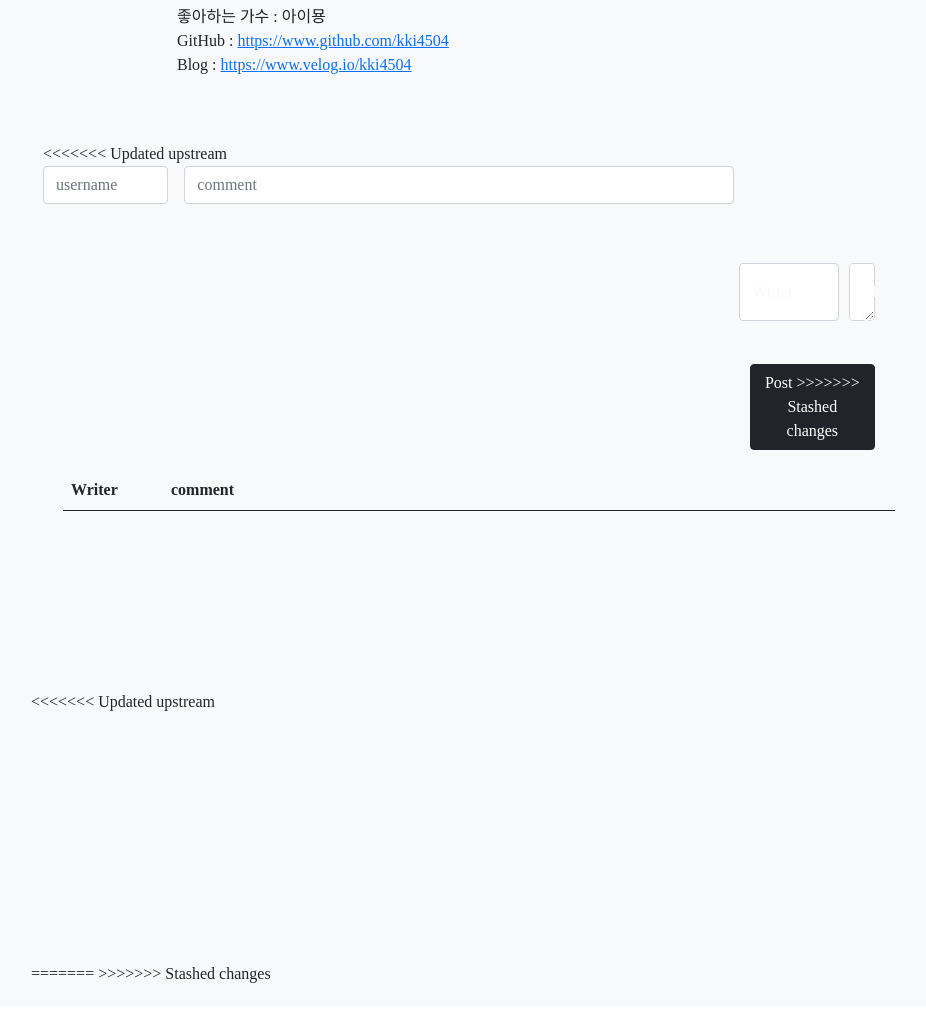
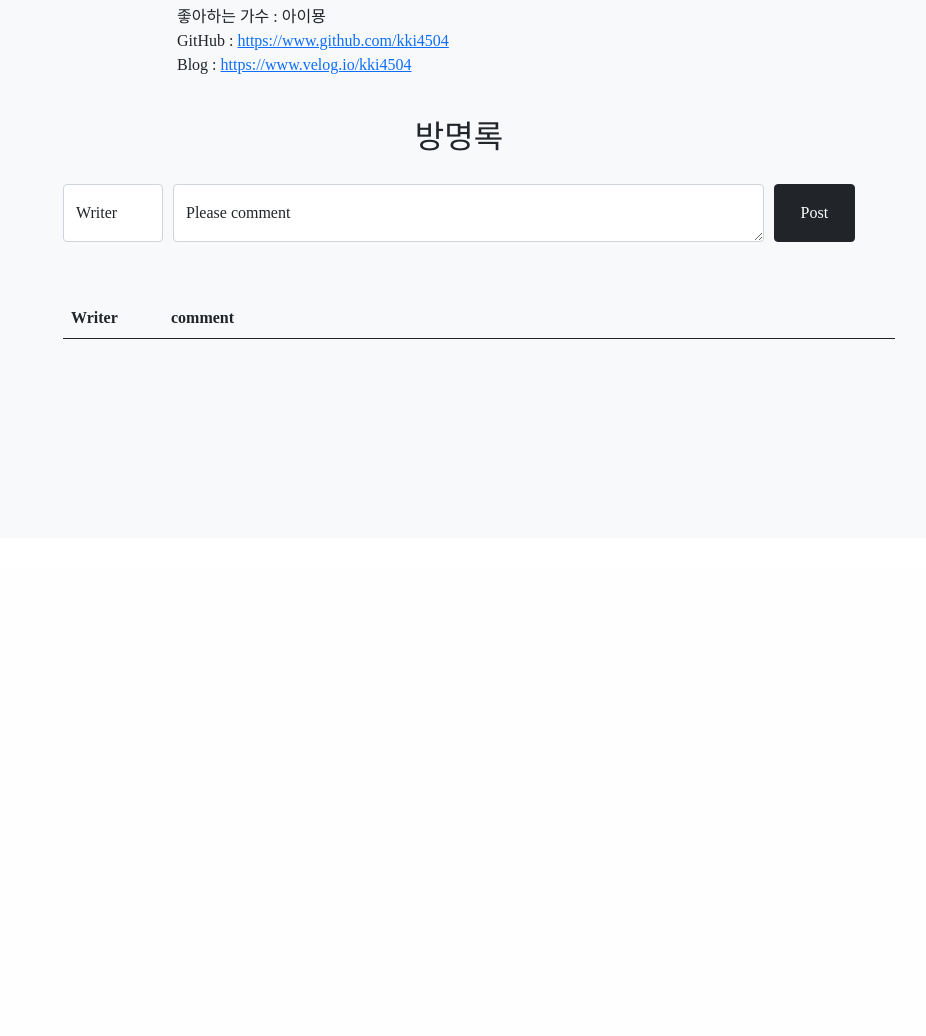
Before and after one commit to 1L4K/toy-project, a Flask app: page /member/1 in a window 1280 px wide. Shown: the part 557-1593 px from the top of the page, without its empty margins (181-1107 px from the left). After the commit the page ends 896 px from the top, so only its background shows below. Run offline with Flask 3, Linux system fonts and the light colour scheme; data that the repository does not hold is empty.

Commit message:
feat:member_1

```diff
--- a/templates/member_1.html
+++ b/templates/member_1.html
@@ -21,10 +21,6 @@
       integrity="sha384-MrcW6ZMFYlzcLA8Nl+NtUVF0sA7MsXsP1UyJoMp4YLEuNSfAP+JcXn/tWtIaxVXM"
       crossorigin="anonymous"
     ></script>
-<<<<<<< Updated upstream
-    <script src="https://ajax.googleapis.com/ajax/libs/jquery/3.5.1/jquery.min.js"></script>
-=======
->>>>>>> Stashed changes
 
     <title>김 사이에 낀 이</title>
 
@@ -199,33 +195,6 @@
       <div class="main_box">
         <div class="container">
           <!-- 입력 폼 -->
-<<<<<<< Updated upstream
-          <div class="row gx-3">
-            <div class="col-2">
-              <input
-                type="text"
-                id="name"
-                class="form-control"
-                placeholder="username"
-              />
-            </div>
-            <div class="col-8">
-              <input
-                type="text"
-                id="comment"
-                class="form-control"
-                placeholder="comment"
-              />
-            </div>
-            <div class="col-2 pl-4 ml-4">
-              <button
-                class="btn btn-outline-light"
-                type="button"
-                style="width: 100%"
-                onclick="posting()"
-              >
-                post
-=======
           <div class="guestbook">
             <h2 style="text-align: center">방명록</h2>
             <div class="member_post">
@@ -248,7 +217,6 @@
               </div>
               <button onclick="posting()" type="button" class="btn btn-dark">
                 Post
->>>>>>> Stashed changes
               </button>
             </div>
             <div class="post_list comment_box">
@@ -264,10 +232,6 @@
             </div>
           </div>
         </div>
-<<<<<<< Updated upstream
-        <div class="comment_box container mt-5" id="reply-box"></div>
-=======
->>>>>>> Stashed changes
       </div>
     </div>
   </body>
```
